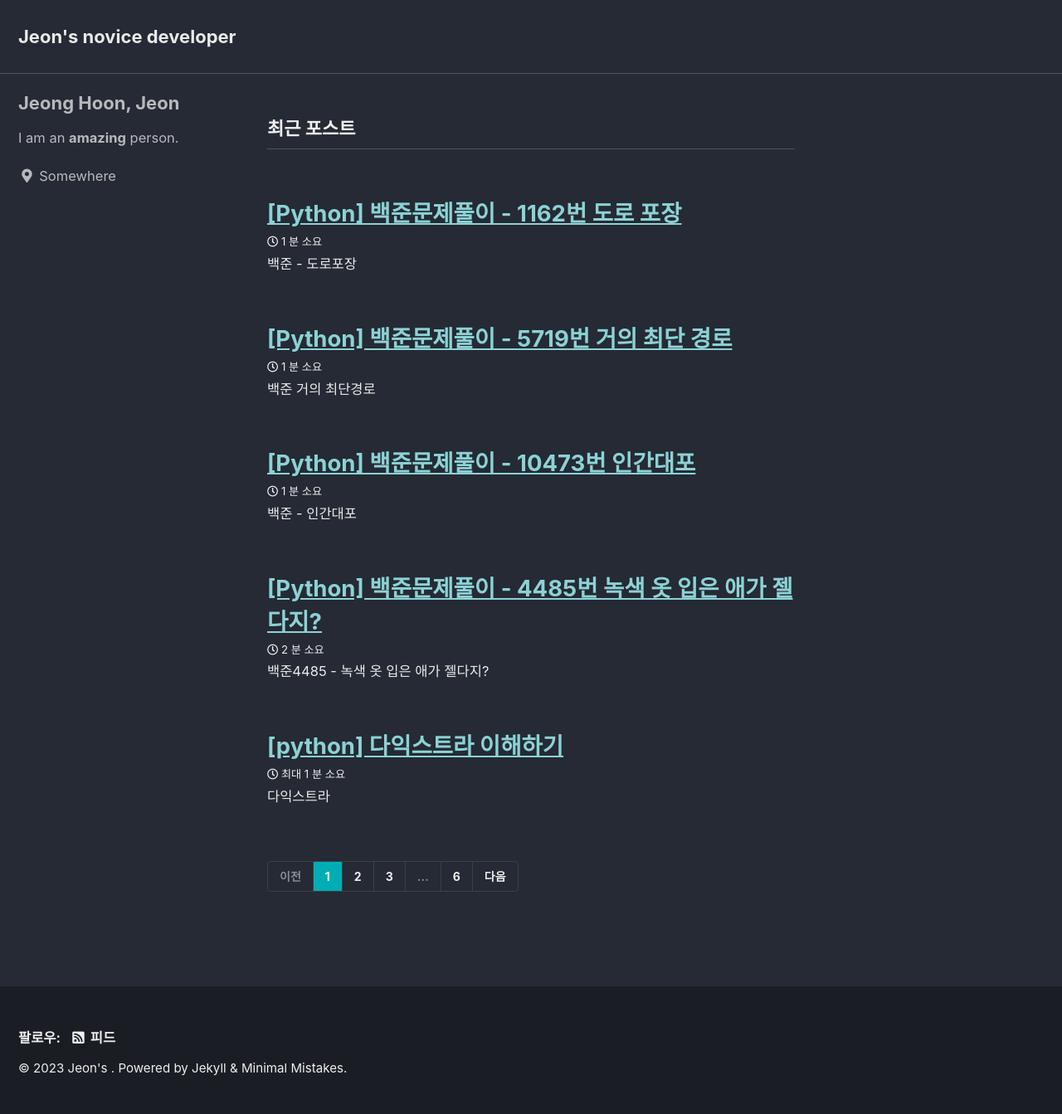
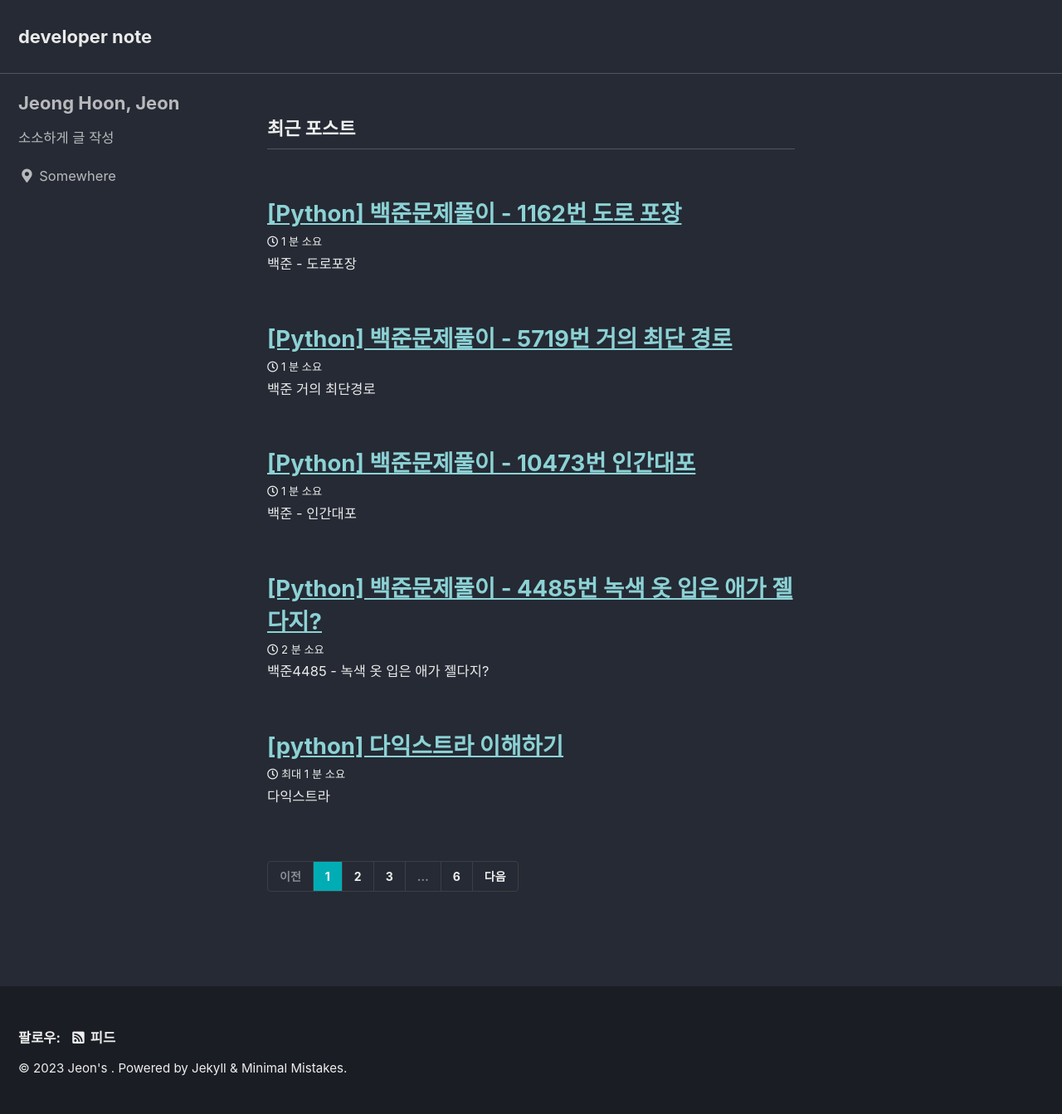
Before and after one commit to wjswjdgns/wjswjdgns.github.io, a Jekyll site: the page built from index.html, in a window 1280 px wide. Shown: the whole page at 83% size. Built offline with Jekyll 4.4.1, drawn with Linux system fonts in a browser that asks for light colours; cached includes are drawn as plain includes; the list of posts is cut into pages by our own code.

Commit message:
Update _config.yml

```diff
--- a/_config.yml
+++ b/_config.yml
@@ -16,7 +16,7 @@ minimal_mistakes_skin    : "dark" # "air", "aqua", "contrast", "dark", "dirt", "
 
 # Site Settings
 locale                   : "ko-KR"
-title                    : "Jeon's novice developer"
+title                    : "developer note"
 title_separator          : "-"
 subtitle                 : # site tagline that appears below site title in masthead
 name                     : "Jeon's "
@@ -106,7 +106,7 @@ analytics:
 author:
   name             : "Jeong Hoon, Jeon"
   avatar           : # path of avatar image, e.g. "/assets/images/bio-photo.jpg"
-  bio              : "I am an **amazing** person."
+  bio              : "소소하게 글 작성"
   location         : "Somewhere"
   email            :
   links:
```
